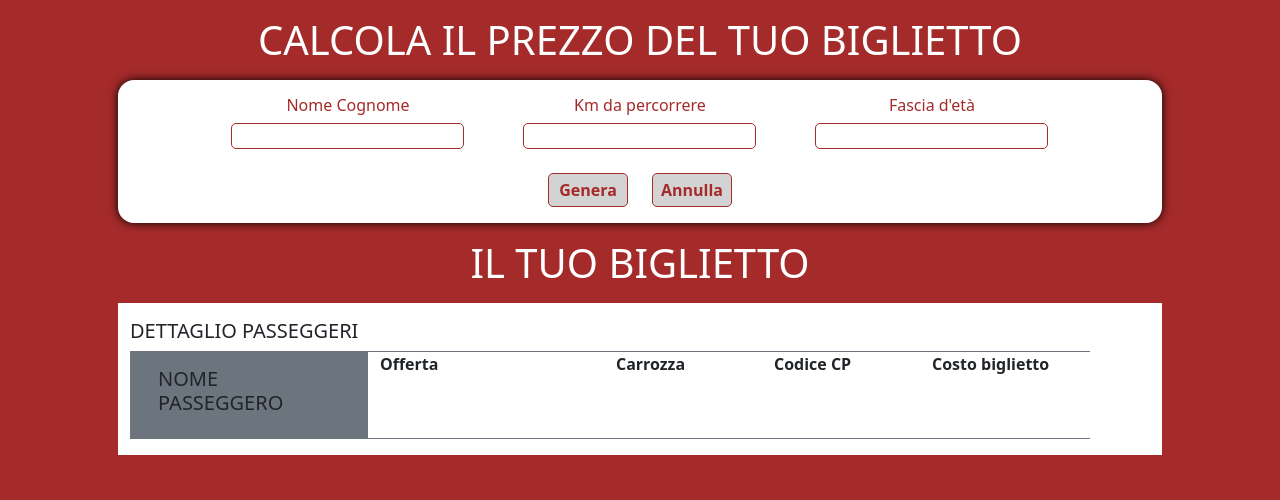
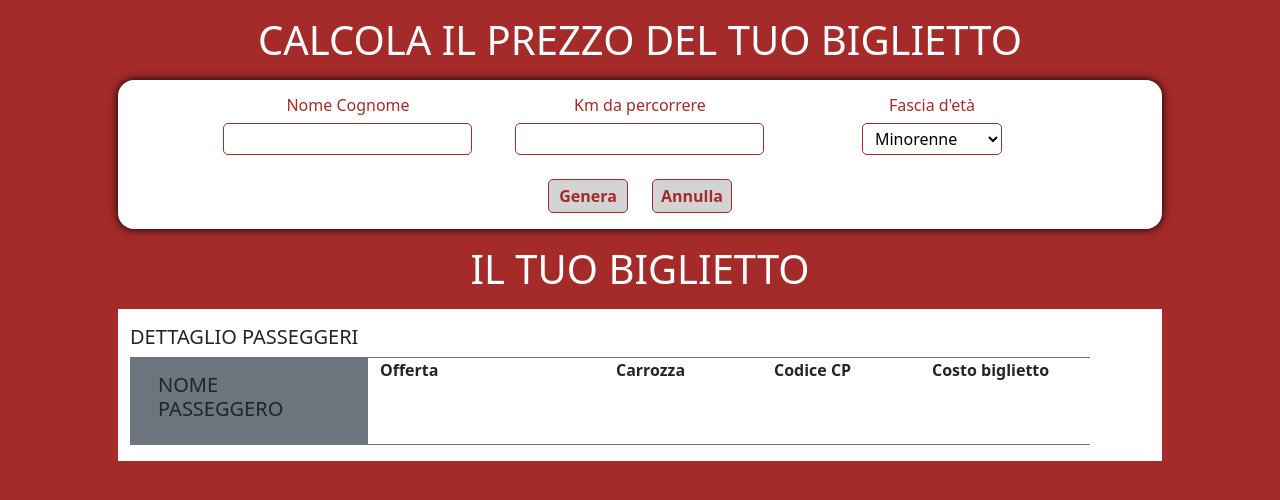
Before and after one commit to paoloevan/js-biglietto-treno-form, a plain HTML site: page index.html in a window 1280 px wide. Drawn offline with nearby package versions, Linux system fonts and the light colour scheme.

Commit message:
add age form

```diff
--- a/assets/css/style.css
+++ b/assets/css/style.css
@@ -17,9 +17,13 @@ body {
     color: brown;
 }
 
-.user_date input {
+.user_date input,
+.user_date select {
     border: 1px solid brown;
     border-radius: 5px;
+    background-color: white;
+    height: 2rem;
+    padding: 0 0.5rem;
 }
 
 .user_date button {
--- a/assets/js/main.js
+++ b/assets/js/main.js
@@ -38,7 +38,7 @@ let userAge;
 
 btnTicket.addEventListener('click',
     function() {
-        userAge = document.querySelector('.discount_ticket').value
+        userAge = document.getElementById('age').value
         console.log("fascia", userAge);
     }
 )
--- a/index.html
+++ b/index.html
@@ -30,7 +30,11 @@
                     </div>
                     <div class="col">
                         <h6>Fascia d'età</h6>
-                        <input class="discount_ticket" type="text">
+                        <select id="age" name="cars">
+                            <option value="minorenne">Minorenne</option>
+                            <option value="maggiorenne">Maggiorenne</option>
+                            <option value="over_65">Over 65</option>
+                        </select>
                     </div>
                 </div>
 
@@ -89,6 +93,7 @@
                             </div>
                             <div class="final_price"></div>
                         </div>
+
                     </div>
                 </div>
             </div>
```
